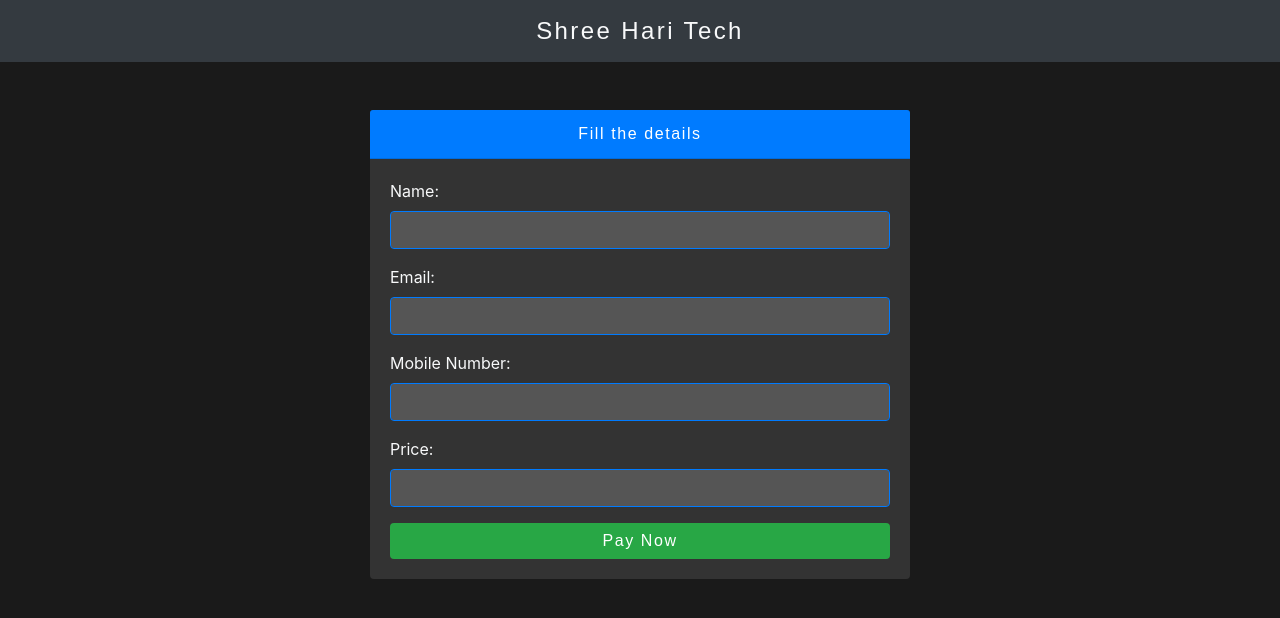
After one commit to Itstudentjnd/payment.github.io, a PHP site: page / in a window 1280 px wide. The commit adds this page. Shown: the top 618 px of the page. Run offline with PHP 8.4, Linux system fonts and the light colour scheme; some libraries are stand-ins or nearby versions.

Commit message:
Add files via upload

```diff
--- /dev/null
+++ b/index.html
@@ -0,0 +1,89 @@
+<!DOCTYPE html>
+<html lang="en">
+<head>
+    <meta charset="UTF-8">
+    <meta name="viewport" content="width=device-width, initial-scale=1.0">
+    <title>Razorpay Payment</title>
+    <link href="https://maxcdn.bootstrapcdn.com/bootstrap/4.5.2/css/bootstrap.min.css" rel="stylesheet">
+    <style>
+        body {
+            background-color: #1a1a1a;
+            color: #f8f9fa;
+        }
+        .card {
+            background-color: #333;
+            border: none;
+        }
+        .card-header {
+            background-color: #007bff;
+        }
+        .form-control {
+            background-color: #555;
+            color: #f8f9fa;
+            border: 1px solid #007bff;
+        }
+        .btn-success {
+            background-color: #28a745;
+            border: none;
+        }
+        .btn-success:hover {
+            background-color: #218838;
+        }
+        .futuristic {
+            font-family: 'Orbitron', sans-serif;
+            letter-spacing: 0.1em;
+        }
+        .navbar-custom {
+            background-color: #333;
+        }
+        .navbar-brand {
+            font-family: 'Orbitron', sans-serif;
+            font-size: 1.5rem;
+            letter-spacing: 0.1em;
+            color: #f8f9fa !important;
+        }
+    </style>
+</head>
+<body>
+    <nav class="navbar navbar-expand-lg navbar-dark bg-dark navbar-custom">
+        <div class="container">
+            <a class="navbar-brand m-auto" href="#">Shree Hari Tech</a>
+        </div>
+    </nav>
+    <div class="container mt-5">
+        <div class="row justify-content-center">
+            <div class="col-md-6">
+                <div class="card">
+                    <div class="card-header bg-primary text-white text-center futuristic">
+                        Fill the details
+                    </div>
+                    <div class="card-body">
+                        <form action="payment.php" method="POST">
+                            <div class="form-group">
+                                <label for="name">Name:</label>
+                                <input type="text" class="form-control futuristic" id="name" name="name" required>
+                            </div>
+                            <div class="form-group">
+                                <label for="email">Email:</label>
+                                <input type="email" class="form-control futuristic" id="email" name="email" required>
+                            </div>
+                            <div class="form-group">
+                                <label for="mno">Mobile Number:</label>
+                                <input type="text" class="form-control futuristic" id="mno" name="mno" required>
+                            </div>
+                            <div class="form-group">
+                                <label for="price">Price:</label>
+                                <input type="text" class="form-control futuristic" id="price" name="price" required>
+                            </div>
+                            <button type="submit" class="btn btn-success btn-block futuristic">Pay Now</button>
+                        </form>
+                    </div>
+                </div>
+            </div>
+        </div>
+    </div>
+    <script src="https://code.jquery.com/jquery-3.5.1.min.js"></script>
+    <script src="https://cdn.jsdelivr.net/npm/@popperjs/core@2.5.3/dist/umd/popper.min.js"></script>
+    <script src="https://maxcdn.bootstrapcdn.com/bootstrap/4.5.2/js/bootstrap.min.js"></script>
+</body>
+</html>
--- a/success.php
+++ b/success.php
@@ -91,7 +91,7 @@ try {
                         <div class="card-body">
                             <h5 class="card-title">There was an error processing your payment.</h5>
                             <p class="card-text">Error: <strong><?php echo htmlspecialchars($error_message); ?></strong></p>
-                            <a href="index.php" class="btn btn-danger btn-lg">Try Again</a>
+                            <a href="index.html" class="btn btn-danger btn-lg">Try Again</a>
                         </div>
                     </div>
                 <?php endif; ?>
```
